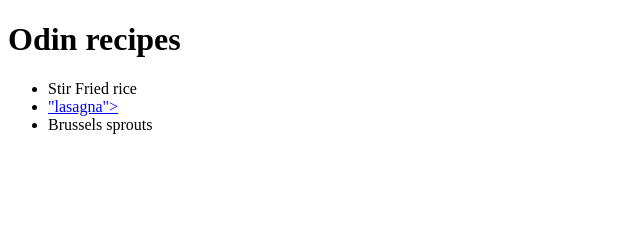
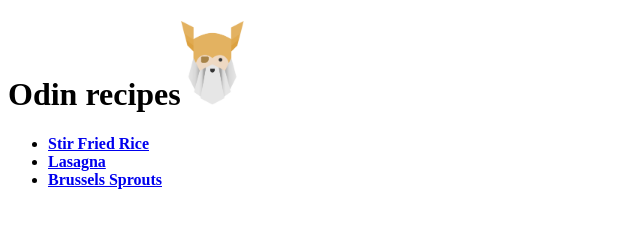
Before and after one commit to Aush10/Odin-Recipes, a plain HTML site: page index.html in a window 1280 px wide. Shown: the whole page, without its empty margins (0-640 px from the left). Drawn offline with Linux system fonts and the light colour scheme.

Commit message:
Got rid of useless commands
without css cant beautify scripts conflicted

```diff
--- a/index.html
+++ b/index.html
@@ -1,18 +1,25 @@
 <!DOCTYPE html>
 <html lang="en">
 <head>
-
     <meta charset="UTF-8">
-    <title>DHomepage</title>
+    <meta name="viewport" content="width=device-width, initial-scale=1.0">
+    <title>Homepage</title>
 </head>
 <body>
-    <p>
-    <h1>  Odin recipes  </h1>
-    </p>
-    <Ul>
-        <li>Stir Fried rice</li>
-        <li>  <a href=/Lasagna.html> "lasagna"> </a> </li>
-        <li>Brussels sprouts</li>
-    </Ul>
+
 </body>
 </html>
+<body>
+    <p>
+    <h1> Odin recipes<img src="materials/top.png" alt="a smiling old man with an eye patch and funny hat" style="width:5%;height:5%;"></h1>
+    </p>
+
+    <h4>
+    <Ul>
+    <li><a href= recipes/stir_fried_rice,html>Stir Fried Rice</a> </li>
+    <li><a href= recipes/Lasagna.html>Lasagna</a> </li>
+    <li><a href="recipes/brussels_sprouts.html">Brussels Sprouts</a> </li>
+    </Ul>
+    </h4>
+</body>
+</html>
```
Also changed, not shown: recipes/brussel_sprouts.html (deleted), recipes/brussels_sprouts.html (renamed from recipes/Lasagna.html), 1 other file.
